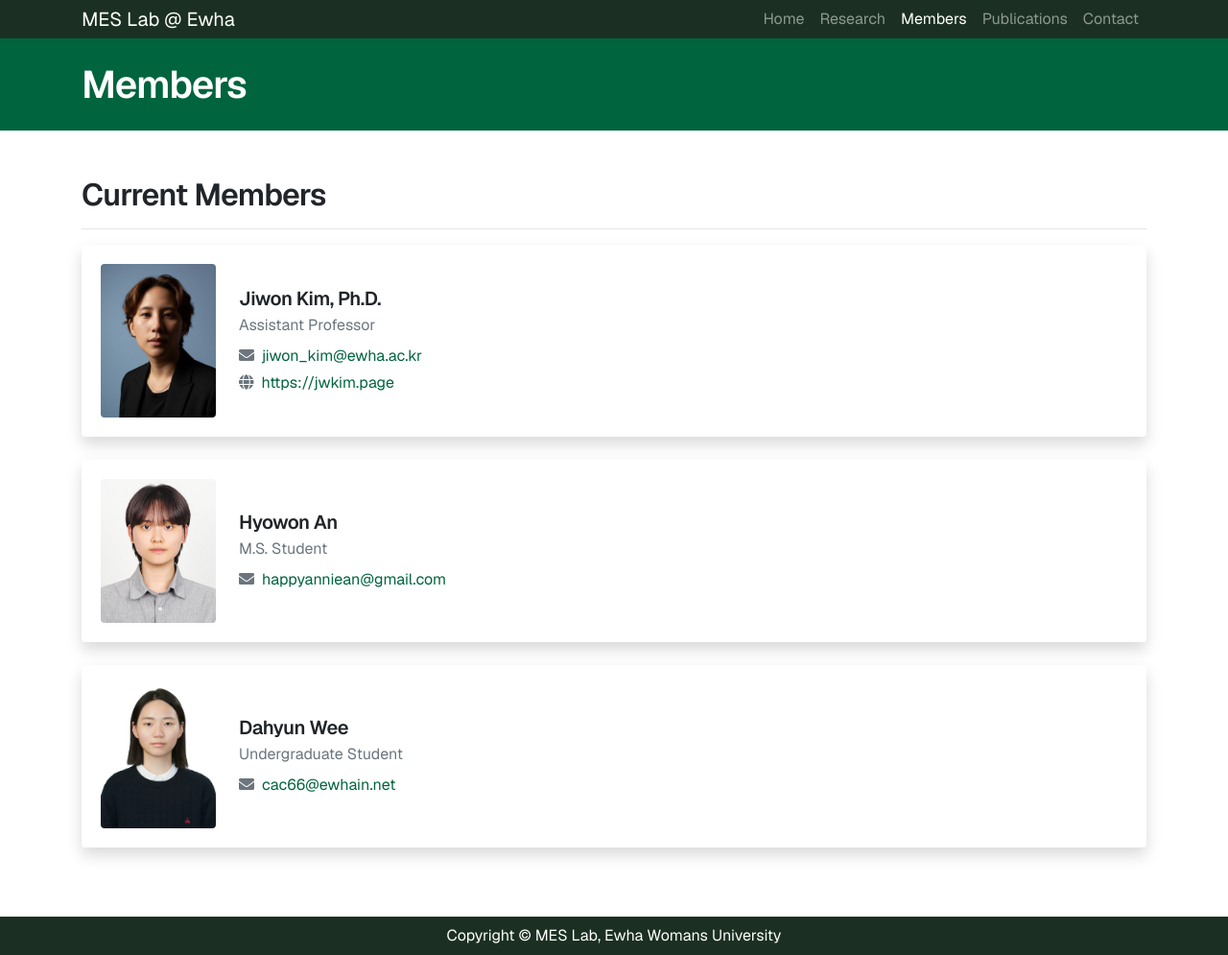
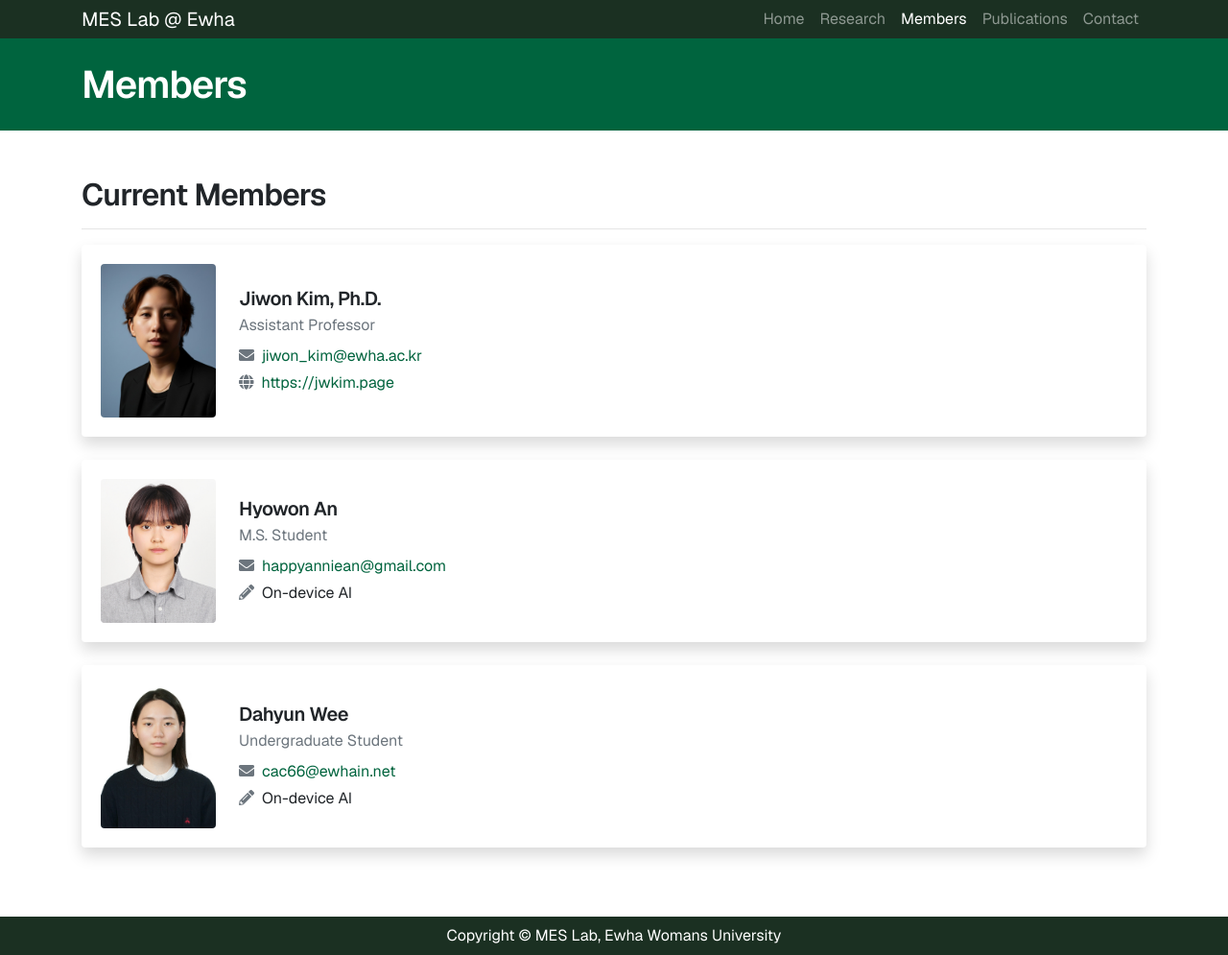
Before and after one commit to MAIS-Lab/mais-lab.github.io, a Jekyll site: the page built from _pages/members.md, in a window 1280 px wide. Shown: the whole page at 96% size. Built offline with Jekyll 4.4.1, drawn with Linux system fonts in a browser that asks for light colours.

Commit message:
feat: add student research interests

```diff
--- a/_pages/members.md
+++ b/_pages/members.md
@@ -51,9 +51,13 @@ permalink: /members/
       <div>
         <h5 class="mb-1">Hyowon An</h5>
         <p class="text-muted mb-2">M.S. Student</p>
-        <p class="mb-0">
+        <p class="mb-1">
           <i class="fas fa-envelope mr-1 text-secondary"></i>
           <a href="mailto:happyanniean@gmail.com">happyanniean@gmail.com</a>
+        </p>
+        <p class="mb-0">
+          <i class="fas fa-pencil-alt mr-1 text-secondary"></i>
+          On-device AI
         </p>
       </div>
     </div>
@@ -73,9 +77,13 @@ permalink: /members/
       <div>
         <h5 class="mb-1">Dahyun Wee</h5>
         <p class="text-muted mb-2">Undergraduate Student</p>
-        <p class="mb-0">
+        <p class="mb-1">
           <i class="fas fa-envelope mr-1 text-secondary"></i>
           <a href="mailto:cac66@ewhain.net">cac66@ewhain.net</a>
+        </p>
+        <p class="mb-0">
+          <i class="fas fa-pencil-alt mr-1 text-secondary"></i>
+          On-device AI
         </p>
       </div>
     </div>
```
